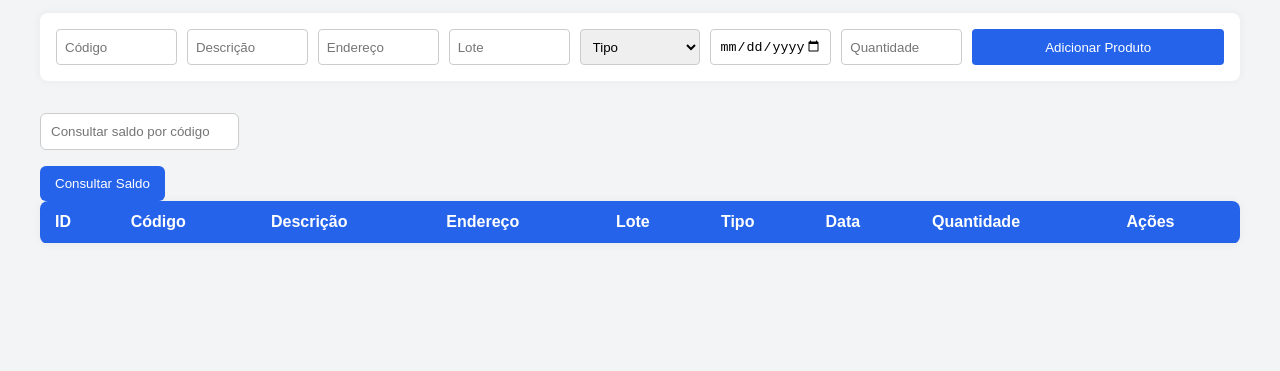
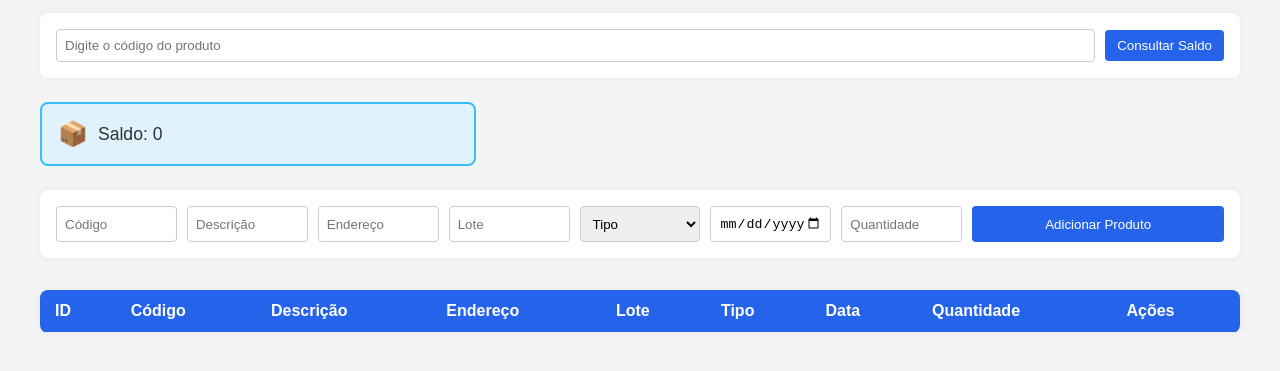
Before and after one commit to APARENCE/APP, a plain HTML site: page index.html in a window 1280 px wide. Shown: the part 101-472 px from the top of the page. Drawn offline with nearby package versions, Linux system fonts and the light colour scheme.

Commit message:
UpdatePP index.html

```diff
--- a/index.html
+++ b/index.html
@@ -69,28 +69,69 @@
       color: white;
     }
 
-    .saldo-container {
-      margin-top: 2rem;
+    .consulta-container {
+      margin-bottom: 1.5rem;
+      background-color: #fff;
+      padding: 1rem;
+      border-radius: 8px;
+      box-shadow: 0 0 10px rgba(0,0,0,0.05);
       display: flex;
-      flex-direction: column;
-      align-items: flex-start;
-      gap: 1rem;
+      align-items: center;
+      gap: 10px;
     }
 
-    #resultadoSaldo {
-      font-size: 1.2rem;
-      font-weight: bold;
-      padding: 1rem 2rem;
-      border-radius: 10px;
+    .consulta-container input {
+      flex: 1;
+      padding: 8px;
+      border-radius: 4px;
+      border: 1px solid #ccc;
+    }
+
+    .consulta-container button {
+      padding: 8px 12px;
+      background-color: #2563eb;
+      color: white;
+      border: none;
+      border-radius: 4px;
+      cursor: pointer;
+    }
+
+    .saldo-box {
       display: none;
+      margin-bottom: 1.5rem;
+      padding: 1rem;
+      background-color: #e0f2fe;
+      border: 2px solid #38bdf8;
+      border-radius: 8px;
+      font-size: 1.1rem;
+      display: flex;
       align-items: center;
       gap: 10px;
+      max-width: 400px;
+    }
+
+    .saldo-icon {
+      color: #0ea5e9;
+      font-size: 1.5rem;
     }
   </style>
 </head>
 <body>
   <h1>Controle de Estoque</h1>
 
+  <!-- CONSULTA DE SALDO -->
+  <div class="consulta-container">
+    <input type="text" id="consultaCodigo" placeholder="Digite o código do produto">
+    <button onclick="consultarSaldo()">Consultar Saldo</button>
+  </div>
+
+  <!-- RESULTADO DO SALDO -->
+  <div id="resultadoSaldo" class="saldo-box">
+    <span class="saldo-icon">📦</span>
+    <span id="textoSaldo">Saldo: 0</span>
+  </div>
+
+  <!-- FORMULÁRIO -->
   <form onsubmit="event.preventDefault(); adicionarProduto();">
     <input type="text" id="codigo" placeholder="Código" required />
     <input type="text" id="descricao" placeholder="Descrição" required />
@@ -106,13 +147,7 @@
     <button type="submit">Adicionar Produto</button>
   </form>
 
-  <!-- Campo para consulta de saldo -->
-  <div class="saldo-container">
-    <input type="text" id="consultaCodigo" placeholder="Consultar saldo por código" style="padding: 10px; border-radius: 6px; border: 1px solid #ccc;" />
-    <button onclick="consultarSaldo()" style="padding: 10px 15px; background-color: #2563eb; color: white; border: none; border-radius: 6px; cursor: pointer;">Consultar Saldo</button>
-    <div id="resultadoSaldo"></div>
-  </div>
-
+  <!-- TABELA -->
   <table>
     <thead>
       <tr>
@@ -128,10 +163,11 @@
       </tr>
     </thead>
     <tbody id="tabela-dados">
-      <!-- Dados do Supabase aqui -->
+      <!-- Dados do Supabase -->
     </tbody>
   </table>
 
+  <!-- SCRIPT -->
   <script>
     const supabaseUrl = 'https://msctrhembaolsklvibzb.supabase.co';
     const supabaseKey = 'eyJhbGciOiJIUzI1NiIsInR5cCI6IkpXVCJ9.eyJpc3MiOiJzdXBhYmFzZSIsInJlZiI6Im1zY3RyaGVtYmFvbHNrbHZpYnpiIiwicm9sZSI6ImFub24iLCJpYXQiOjE3NDc3MDM3NDYsImV4cCI6MjA2MzI3OTc0Nn0.7deozexjvrqmsAZzeRd5gguoZG4g-Yi3LoYlRjMBm1U';
@@ -230,6 +266,7 @@
     async function consultarSaldo() {
       const codigo = document.getElementById('consultaCodigo').value.trim();
       const resultadoDiv = document.getElementById('resultadoSaldo');
+      const textoSaldo = document.getElementById('textoSaldo');
 
       if (!codigo) {
         resultadoDiv.style.display = 'none';
@@ -238,29 +275,29 @@
 
       const { data, error } = await supabase.from('estoque').select('*').eq('codigo', codigo);
 
-      if (error || !data.length) {
-        resultadoDiv.style.display = 'flex';
-        resultadoDiv.style.backgroundColor = '#fef2f2';
-        resultadoDiv.style.color = '#991b1b';
-        resultadoDiv.innerHTML = '⚠️ Código não encontrado ou erro na consulta.';
+      if (error) {
+        alert('Erro ao consultar saldo.');
+        console.error(error);
         return;
       }
 
-      let saldo = 0;
+      let total = 0;
       data.forEach(item => {
-        if (item.tipo === 'Entrada') saldo += item.quantidade;
-        else if (item.tipo === 'Saída') saldo -= item.quantidade;
+        if (item.tipo === 'Entrada') total += item.quantidade;
+        else if (item.tipo === 'Saída') total -= item.quantidade;
       });
 
-      const icon = saldo >= 0 ? '✅' : '⚠️';
-      resultadoDiv.innerHTML = `
-        ${icon} Saldo atual para o código <strong>${codigo}</strong>:
-        <span style="color:${saldo >= 0 ? '#15803d' : '#b91c1c'}">${saldo}</span>
-      `;
-      resultadoDiv.style.backgroundColor = saldo >= 0 ? '#dcfce7' : '#fee2e2';
-      resultadoDiv.style.color = saldo >= 0 ? '#065f46' : '#991b1b';
+      textoSaldo.textContent = `Saldo do produto "${codigo}": ${total}`;
       resultadoDiv.style.display = 'flex';
     }
+
+    // Oculta o saldo automaticamente ao apagar o campo
+    document.getElementById('consultaCodigo').addEventListener('input', function () {
+      const resultadoDiv = document.getElementById('resultadoSaldo');
+      if (this.value.trim() === '') {
+        resultadoDiv.style.display = 'none';
+      }
+    });
 
     carregarDados();
   </script>
```
